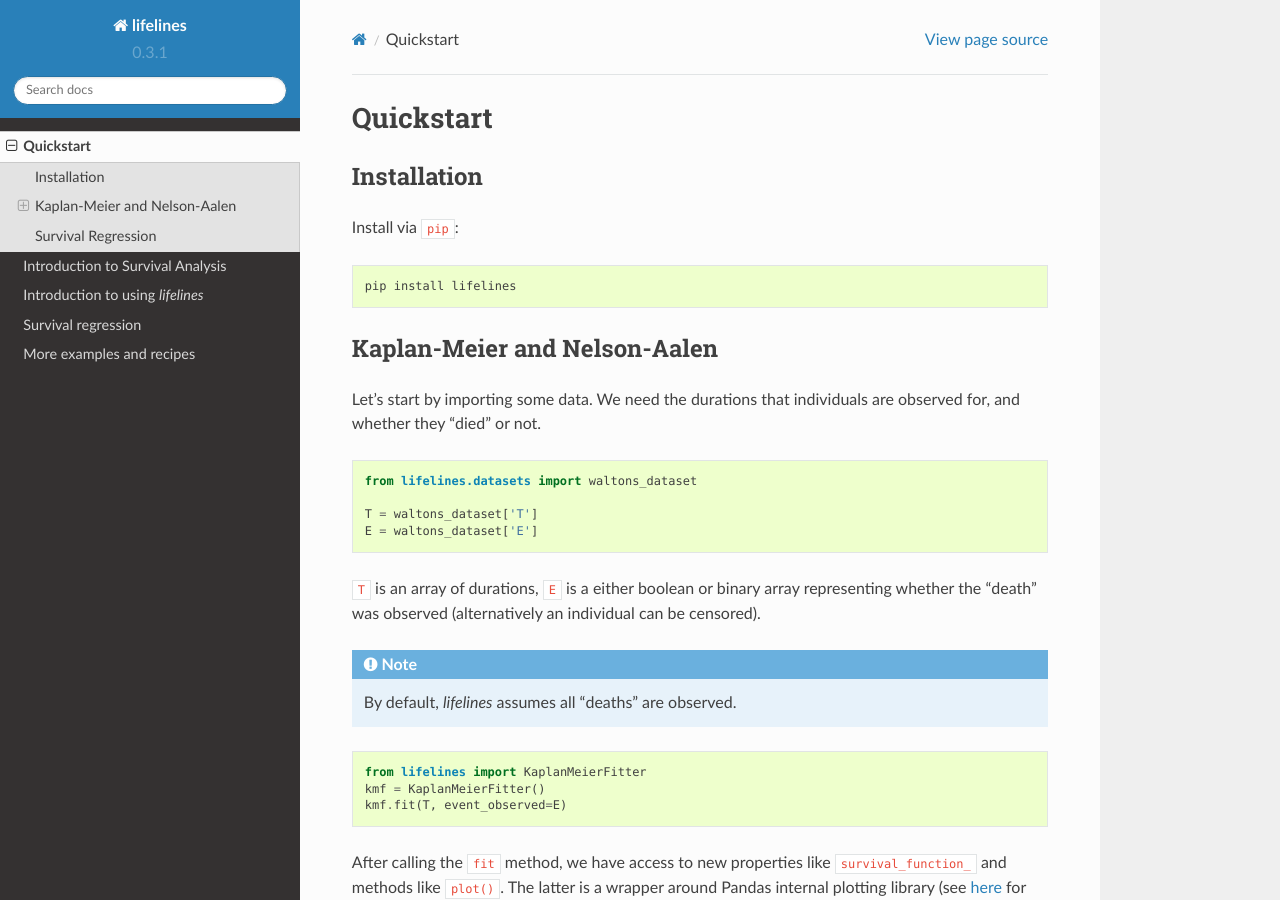
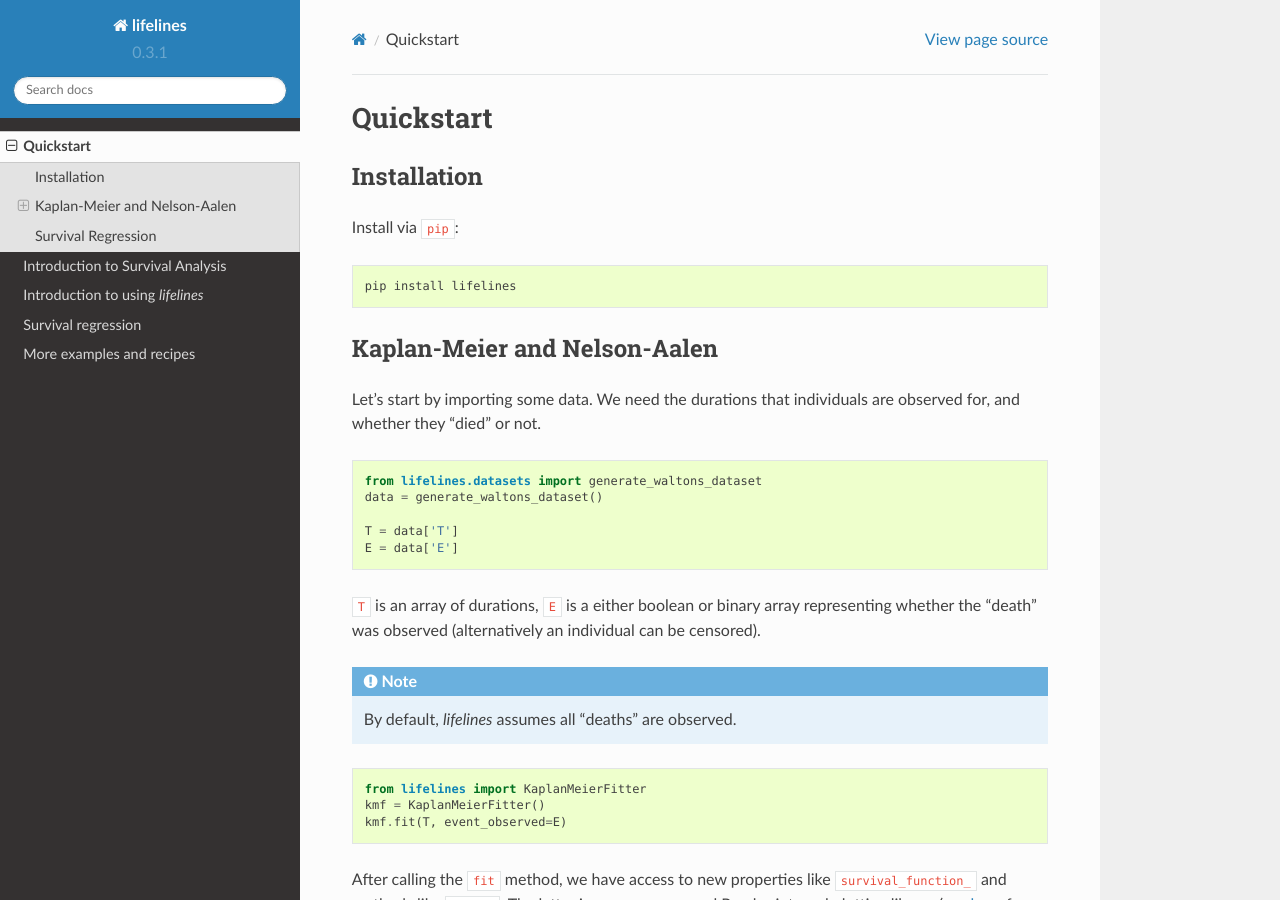
Before and after one commit to CamDavidsonPilon/lifelines, a Sphinx documentation site: the page built from docs/Quickstart.rst, in a window 1280 px wide and 900 px high. Built offline with Sphinx 7.4.7 and the Read the Docs theme 2.0.0, drawn with Linux system fonts in a browser that asks for light colours; formulas are drawn with MathJax 3; some of the changed text lies outside the part shown.

Commit message:
0.4.2: better CoxPHFitter, new prediction methods, new lifelines.datasets methods

```diff
--- a/docs/Intro to lifelines.rst
+++ b/docs/Intro to lifelines.rst
@@ -587,7 +587,8 @@ instruments could only detect the measurement was *less* than some upperbound.
 
 .. code:: python
 
-    from lifelines.datasets import lcd_dataset
+    from lifelines.datasets import generate_lcd_dataset
+    lcd_dataset = generate_lcd_dataset()
 
     T = lcd_dataset['alluvial_fan']['T']
     C = lcd_dataset['alluvial_fan']['C'] #boolean array, True if observed.
--- a/docs/Quickstart.rst
+++ b/docs/Quickstart.rst
@@ -23,10 +23,11 @@ Let's start by importing some data. We need the durations that individuals are o
 
 .. code:: python
 
-    from lifelines.datasets import waltons_dataset
+    from lifelines.datasets import generate_waltons_dataset
+    data = generate_waltons_dataset()
 
-    T = waltons_dataset['T']
-    E = waltons_dataset['E']
+    T = data['T']
+    E = data['E']
 
 ``T`` is an array of durations, ``E`` is a either boolean or binary array representing whether the "death" was observed (alternatively an individual can be censored).
 
@@ -85,7 +86,8 @@ While the above ``KaplanMeierFitter`` and ``NelsonAalenFitter`` are useful, they
 
 .. code:: python
 
-    from lifelines.datasets import regression_dataset
+    from lifelines.datasets import generate_regression_dataset
+    regression_dataset = generate_regression_dataset()
 
     regression_dataset.head()
 
--- a/docs/survival_regression.rst
+++ b/docs/survival_regression.rst
@@ -395,9 +395,10 @@ This example data is from the paper `here <http://cran.r-project.org/doc/contrib
 
 .. code:: python
 
-    from lifelines.datasets import rossi_dataset
+    from lifelines.datasets import generate_rossi_dataset
     from lifelines import CoxPHFitter
 
+    rossi_dataset = generate_rossi_dataset()
     cf = CoxPHFitter(alpha=0.95, tie_method='Efron')
     cf.fit(rossi_dataset, duration_col='week', event_col='arrest')
 
@@ -439,9 +440,10 @@ into a training set and a testing set, fits itself on the training set, and eval
 .. code:: python
 
         from lifelines import CoxPHFitter
-        from lifelines.datasets import regression_dataset
+        from lifelines.datasets import generate_regression_dataset
         from lifelines.utils import k_fold_cross_validation
 
+        regression_dataset = generate_regression_dataset()
         cf = CoxPHFitter()
         scores = k_fold_cross_validation(cf, regression_dataset, duration_col='T', event_col='E', k=3)
         print scores
--- a/setup.py
+++ b/setup.py
@@ -22,7 +22,7 @@ ext_fstat = Extension(name="lifelines._statistics",
 
 setup(
     name="lifelines",
-    version="0.4.1.1",
+    version="0.4.2",
     author="Cameron Davidson-Pilon",
     author_email="cam.davidson.pilon@gmail.com",
     description="Survival analysis in Python, including Kaplan Meier, Nelson Aalen and regression",
```
Also changed, not shown: CHANGELOG.md (+8 -1 lines), 4 other files.
